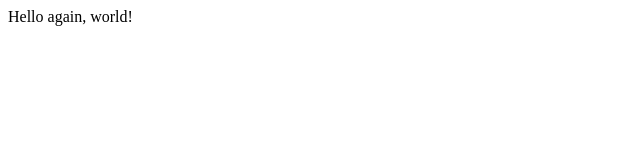
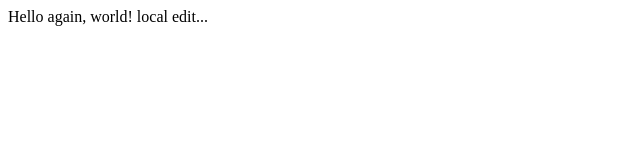
Before and after one commit to pixelparagon/RepoNumber3, a plain HTML site: page WebApplication2/index.html in a window 1280 px wide. Shown: the full height of the page, 0-640 px from the left. Drawn offline with Linux system fonts and the light colour scheme.

Commit message:
edited index locally

```diff
--- a/WebApplication2/index.html
+++ b/WebApplication2/index.html
@@ -5,6 +5,6 @@
     <title>My Very First WebPage (not really)</title>
 </head>
 <body>
-    Hello again, world!
+    Hello again, world! local edit...
 </body>
 </html>
```
